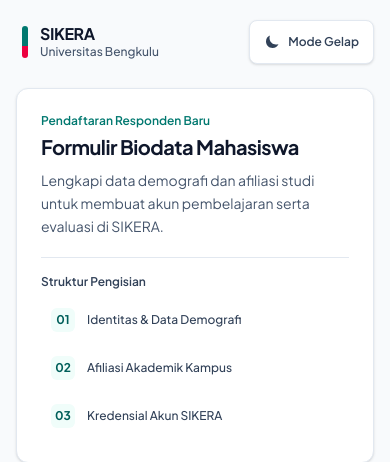
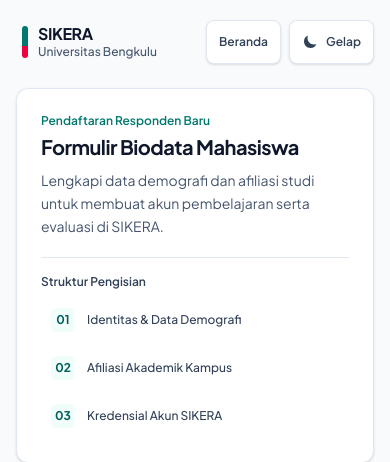
Before and after one commit to Rivan012/sikera-web, a Laravel app: page /register in a window 390 px wide. Shown: the top 462 px of the page. Run offline with Laravel 12, Linux system fonts and the light colour scheme; style sheets or scripts are compiled from the project's sources.

Commit message:
Update Dilab

```diff
--- a/resources/views/layouts/auth.blade.php
+++ b/resources/views/layouts/auth.blade.php
@@ -18,10 +18,11 @@
     class="font-jakarta bg-slate-50 text-slate-900 antialiased"
 >
     <div class="flex min-h-screen flex-col bg-slate-50 text-slate-900 transition-colors duration-150 dark:bg-slate-900 dark:text-slate-100">
-        <header class="mx-auto flex w-full max-w-5xl items-center justify-between gap-4 px-4 pt-5 sm:px-6 lg:px-8">
+        <header class="mx-auto flex w-full max-w-5xl items-center justify-between gap-2 px-4 pt-5 sm:gap-4 sm:px-6 lg:px-8">
             <a
-                href="{{ route('login') }}"
-                class="inline-flex min-h-11 items-center gap-3 rounded-lg px-1.5 py-1 focus-visible:outline-2 focus-visible:outline-offset-2 focus-visible:outline-teal-700 dark:focus-visible:outline-teal-400"
+                href="{{ route('home') }}"
+                aria-label="Kembali ke beranda SIKERA"
+                class="inline-flex min-h-11 items-center gap-2.5 rounded-lg px-1.5 py-1 focus-visible:outline-2 focus-visible:outline-offset-2 focus-visible:outline-teal-700 dark:focus-visible:outline-teal-400 sm:gap-3"
             >
                 <span class="flex h-8 w-1.5 shrink-0 flex-col overflow-hidden rounded-sm" aria-hidden="true">
                     <span class="h-5 w-full bg-teal-700 dark:bg-teal-400"></span>
@@ -33,26 +34,37 @@
                 </span>
             </a>
 
+            <div class="flex shrink-0 items-center gap-2">
+                <a
+                    href="{{ route('home') }}"
+                    class="inline-flex min-h-11 items-center rounded-lg border border-slate-200 bg-white px-3 py-2 text-xs font-semibold text-slate-700 shadow-sm transition-colors duration-150 hover:bg-slate-100 focus-visible:outline-2 focus-visible:outline-offset-2 focus-visible:outline-teal-700 dark:border-slate-700 dark:bg-slate-800 dark:text-slate-200 dark:hover:bg-slate-700 dark:focus-visible:outline-teal-400"
+                >
+                    Beranda
+                </a>
+
                 <button
                     type="button"
                     @click="darkMode = !darkMode"
                     :aria-pressed="darkMode.toString()"
                     :aria-label="darkMode ? 'Beralih ke mode terang' : 'Beralih ke mode gelap'"
-                class="inline-flex min-h-11 items-center gap-2 rounded-lg border border-slate-200 bg-white px-3.5 py-2 text-xs font-semibold text-slate-700 shadow-sm transition-colors duration-150 hover:bg-slate-100 focus-visible:outline-2 focus-visible:outline-offset-2 focus-visible:outline-teal-700 dark:border-slate-700 dark:bg-slate-800 dark:text-slate-200 dark:hover:bg-slate-700 dark:focus-visible:outline-teal-400"
+                    class="inline-flex min-h-11 items-center gap-2 rounded-lg border border-slate-200 bg-white px-3 py-2 text-xs font-semibold text-slate-700 shadow-sm transition-colors duration-150 hover:bg-slate-100 focus-visible:outline-2 focus-visible:outline-offset-2 focus-visible:outline-teal-700 dark:border-slate-700 dark:bg-slate-800 dark:text-slate-200 dark:hover:bg-slate-700 dark:focus-visible:outline-teal-400 sm:px-3.5"
                 >
                     <span x-show="!darkMode" class="inline-flex items-center gap-2">
                         <svg class="h-4 w-4 shrink-0 fill-current text-slate-700" viewBox="0 0 24 24" aria-hidden="true">
                             <path d="M21.752 15.002A9.718 9.718 0 0118 15.75c-5.385 0-9.75-4.365-9.75-9.75 0-1.33.266-2.597.748-3.752A9.753 9.753 0 003 11.25C3 16.635 7.365 21 12.75 21a9.753 9.753 0 009.002-5.998z"/>
                         </svg>
-                    <span>Mode Gelap</span>
+                        <span class="hidden sm:inline">Mode Gelap</span>
+                        <span class="sm:hidden">Gelap</span>
                     </span>
                     <span x-cloak x-show="darkMode" class="inline-flex items-center gap-2">
                         <svg class="h-4 w-4 shrink-0 fill-current text-amber-400" viewBox="0 0 24 24" aria-hidden="true">
                             <path d="M12 3a1 1 0 011 1v1a1 1 0 11-2 0V4a1 1 0 011-1zm0 15a1 1 0 011 1v1a1 1 0 11-2 0v-1a1 1 0 011-1zm9-8a1 1 0 110 2h-1a1 1 0 110-2h1zM5 11a1 1 0 110 2H4a1 1 0 110-2h1zm14.071-5.071a1 1 0 010 1.414l-.707.707a1 1 0 11-1.414-1.414l.707-.707a1 1 0 011.414 0zM7.05 16.95a1 1 0 010 1.414l-.707.707a1 1 0 11-1.414-1.414l.707-.707a1 1 0 011.414 0zm12.021.707a1 1 0 01-1.414 0l-.707-.707a1 1 0 111.414-1.414l.707.707a1 1 0 010 1.414zM7.05 7.05a1 1 0 01-1.414 0l-.707-.707A1 1 0 116.343 4.93l.707.707a1 1 0 010 1.414zM12 8a4 4 0 100 8 4 4 0 000-8z"/>
                         </svg>
-                    <span>Mode Terang</span>
+                        <span class="hidden sm:inline">Mode Terang</span>
+                        <span class="sm:hidden">Terang</span>
                     </span>
                 </button>
+            </div>
         </header>
 
         <main class="mx-auto flex w-full max-w-5xl flex-1 flex-col items-center justify-center px-4 py-6 sm:px-6 sm:py-8 lg:px-8">
--- a/routes/web.php
+++ b/routes/web.php
@@ -20,8 +20,8 @@ use Illuminate\Support\Facades\Route;
 
 // 1. Akses Awal
 Route::get('/', function () {
-    return redirect()->route('login');
-});
+    return view('welcome');
+})->name('home');
 
 Route::get('/login', [AuthController::class, 'showLogin'])->name('login');
 Route::post('/login', [AuthController::class, 'login']);
```
Lines whose indentation alone changed are shown as unchanged.
